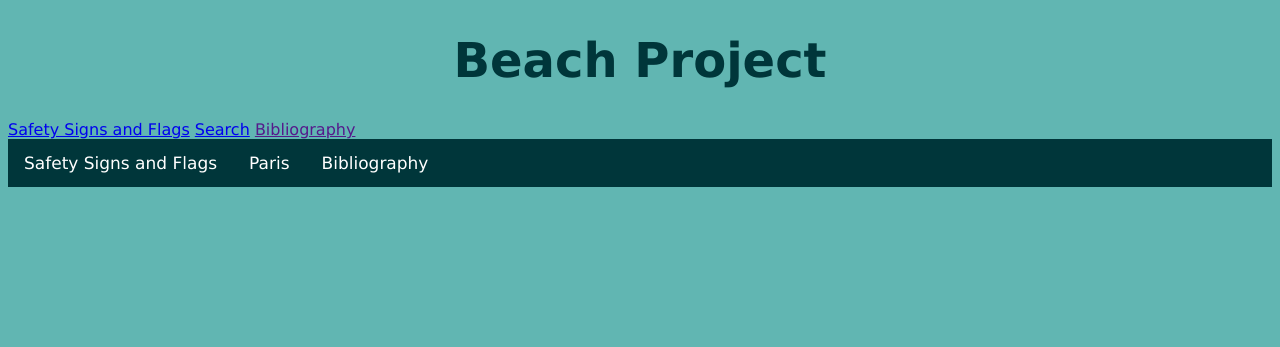
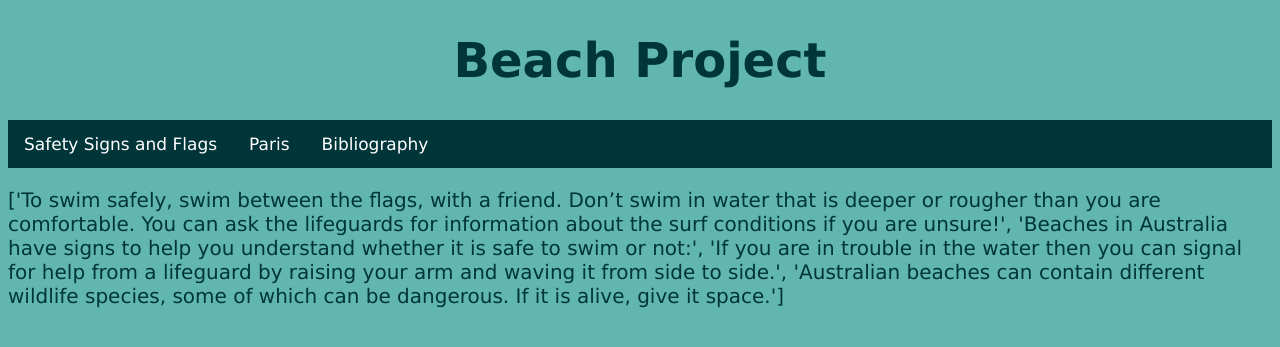
Before and after one commit to kiarazhu/Beach, a Flask app: page / in a window 1280 px wide. Shown: the top 347 px of the page. Run offline with Flask 3, Linux system fonts and the light colour scheme.

Commit message:
silghtly less broken

```diff
--- a/templates/index.html
+++ b/templates/index.html
@@ -115,11 +115,7 @@ p {
 <body onload="testgkjh()">
 
 <h1>Beach Project</h1>
-<div class="topnav">
-  <a href="index.html">Safety Signs and Flags</a>
-  <a class href="search.html">Search</a>
-  <a href = "">Bibliography</a>
-</div>
+
 <div class="tab">
   <button class="tablinks" onclick="openTab(event, 'Tab1')"> Safety Signs and Flags </button>
   <button class="tablinks" onclick="openTab(event, 'Tab2')">Paris</button>
@@ -135,7 +131,78 @@ p {
       <a href="#chinese">Chinese</a>
       <a href="#french">French</a>
     </div>
+
+  <form action="\switchLang" method="POST">
+  <label for="lang">Language</label>
+  <select name="lang" id="lang">
+    <option value="English">English</option>
+    <option value="Chinese">Chinese</option>
+  </select>
+    <input type="submit" value="Submit"/>
+    </form>
+
+  <p>
+    {{text[0]}}
+      To swim safely, swim between the flags, with a friend. Don’t swim in water that is deeper or rougher than you are comfortable.
+      You can ask the lifeguards for information about the surf conditions if you are unsure!
+  </p>
+<hr style="height:2px;border-width:0;color:white;background-color:white">
+  <p>
+    {{text[1]}}
+      Beaches in Australia have signs to help you understand whether it is safe to swim or not:
+  </p>
+
   </div>
+
+    <table>
+    <tr><td><img src="https://nanoslsa.blob.core.windows.net/beachsafe/media/article/13/conversions/patrolled-offline.jpg" alt="Red & Yellow Flags" style="width:300px;height:200px;"></td><td>Red & Yellow Flags: Swim between the flags. This area will be safe to swim in.</td>
+    <td><img src="https://nanoslsa.blob.core.windows.net/beachsafe/media/article/13/conversions/patrol_red-offline.jpg" alt="Red Flag" style="width:300px;height:200px;"></td><td>Red Flag: No Swimming.</td></tr>
+    <tr><td><img src="https://nanoslsa.blob.core.windows.net/beachsafe/media/article/13/conversions/patrol_yellow-offline.jpg" alt="Yellow Flag" style="width:300px;height:200px;"></td><td>Yellow Flag: Caution required. Potential hazards.</td>
+    <td><img src="https://nanoslsa.blob.core.windows.net/beachsafe/media/article/13/conversions/patrol_red_white-offline.jpg" alt="Red & White Flag" style="width:300px;height:200px;"></td><td>Red & White Flag: Evacuate the water.</td></tr>
+    <tr><td><img src="https://nanoslsa.blob.core.windows.net/beachsafe/media/article/13/conversions/patrol_black_white-offline.jpg" alt="Black & White Flag" style="width:300px;height:200px;"></td><td>Black & White Flag: Surfcraft riding area boundary.</td></tr>
+    <tr><td><img src="https://nanoslsa.blob.core.windows.net/beachsafe/media/article/13/conversions/patrolled-offline.jpg" alt="Red & Yellow Flags" style="width:300px;height:200px;"></td>
+      <td>{{flags["RedYellow"]}} Red & Yellow Flags: Swim between the flags. This area will be safe to swim in.</td>
+    <td><img src="https://nanoslsa.blob.core.windows.net/beachsafe/media/article/13/conversions/patrol_red-offline.jpg" alt="Red Flag" style="width:300px;height:200px;"></td>
+      <td>{{flags["Red"]}} Red Flag: No Swimming.</td></tr>
+    <tr><td><img src="https://nanoslsa.blob.core.windows.net/beachsafe/media/article/13/conversions/patrol_yellow-offline.jpg" alt="Yellow Flag" style="width:300px;height:200px;"></td>
+      <td>{{flags["Yellow"]}} Yellow Flag: Caution required. Potential hazards.</td>
+    <td><img src="https://nanoslsa.blob.core.windows.net/beachsafe/media/article/13/conversions/patrol_red_white-offline.jpg" alt="Red & White Flag" style="width:300px;height:200px;"></td>
+      <td>{{flags["RedWhite"]}} Red & White Flag: Evacuate the water.</td></tr>
+    <tr><td><img src="https://nanoslsa.blob.core.windows.net/beachsafe/media/article/13/conversions/patrol_black_white-offline.jpg" alt="Black & White Flag" style="width:300px;height:200px;"></td>
+      <td>{{flags["BlackWhite"]}} Black & White Flag: Surfcraft riding area boundary.</td></tr>
+    </table>
+
+    <table>
+    <tr><td><img src="https://nanoslsa.blob.core.windows.net/beachsafe/media/article/13/conversions/exclamation-offline.jpg" alt="Exclamation Sign" style="width:150px;height:150px;"></td><td>Warning</td>
+    <td><img src="https://nanoslsa.blob.core.windows.net/beachsafe/media/article/13/conversions/swimming_not_advised-offline.jpg" alt="Swimming Not Advised Sign" style="width:150px;height:150px;"></td><td>Swimming not advised</td>
+    <td><img src="https://nanoslsa.blob.core.windows.net/beachsafe/media/article/13/conversions/strong_waves-offline.jpg" alt="Strong Waves Sign" style="width:150px;height:150px;"></td><td>Large waves</td>
+    <td><img src="https://nanoslsa.blob.core.windows.net/beachsafe/media/article/13/conversions/stingers-offline.jpg" alt="Stingers Sign" style="width:150px;height:150px;"></td><td>Marine Stingers</td></tr>
+    <tr><td><img src="https://nanoslsa.blob.core.windows.net/beachsafe/media/article/13/conversions/exclamation-offline.jpg" alt="Exclamation Sign" style="width:150px;height:150px;"></td>
+      <td>{{warnings["Warning"]}} Warning</td>
+    <td><img src="https://nanoslsa.blob.core.windows.net/beachsafe/media/article/13/conversions/swimming_not_advised-offline.jpg" alt="Swimming Not Advised Sign" style="width:150px;height:150px;"></td>
+      <td>{{warnings["NoSwim"]}} Swimming not advised</td>
+    <td><img src="https://nanoslsa.blob.core.windows.net/beachsafe/media/article/13/conversions/strong_waves-offline.jpg" alt="Strong Waves Sign" style="width:150px;height:150px;"></td>
+      <td>{{warnings["Waves"]}} Large waves</td>
+    <td><img src="https://nanoslsa.blob.core.windows.net/beachsafe/media/article/13/conversions/stingers-offline.jpg" alt="Stingers Sign" style="width:150px;height:150px;"></td>
+      <td>{{warnings["Stingers"]}} Marine Stingers</td></tr>
+    </table>
+
+
+
+
+<hr style="height:2px;border-width:0;color:white;background-color:white">
+
+  <p>If you are in trouble in the water then you can signal for help from a
+  <p>{{text[2]}}
+    If you are in trouble in the water then you can signal for help from a
+      lifeguard by raising your arm and waving it from side to side.</p>
+
+<p>Australian beaches can contain different wildlife species, some of which can be dangerous.
+<p>{{text[3]}}
+  Australian beaches can contain different wildlife species, some of which can be dangerous.
+    If it is alive, give it space.</p>
+
+</div>
   <p>{{text}}</p>
 </div>
 
@@ -201,7 +268,6 @@ window.onclick = function(event) {
     }
   }
 }
-  <!>
 
 </script>
 </body>
```
